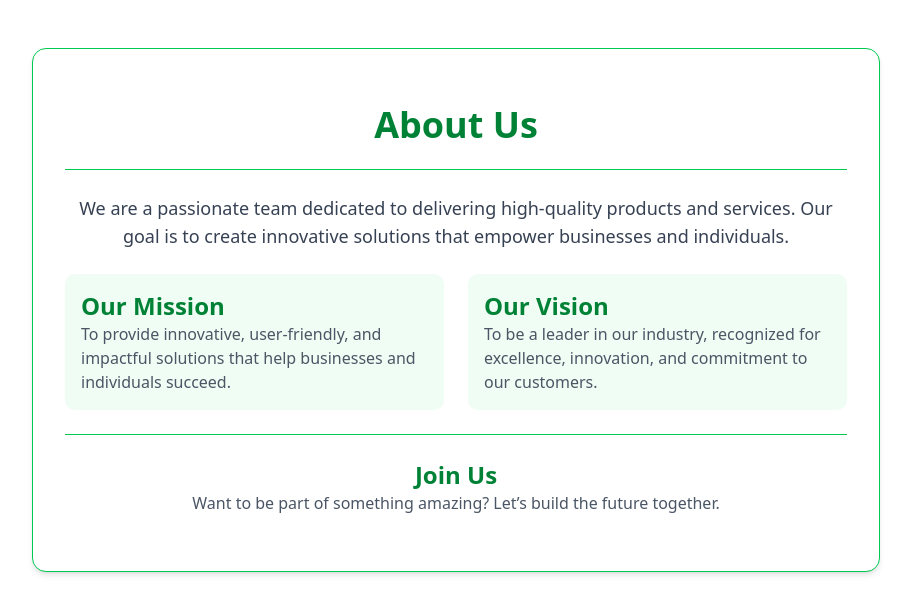
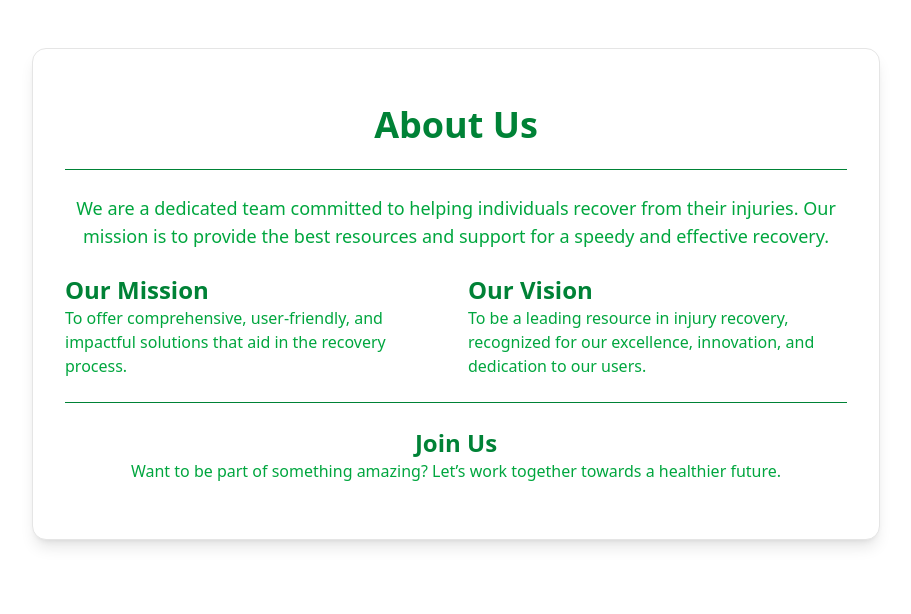
Before and after one commit to HackTues11DSD/frontend, a Next.js app: page /about in a window 1280 px wide. Shown: the top 614 px of the page, without its empty margins (184-1095 px from the left). Built offline with nearby package versions, Linux system fonts and the light colour scheme.

Commit message:
About Us

```diff
--- a/src/components/about.tsx
+++ b/src/components/about.tsx
@@ -4,38 +4,38 @@ import { Separator } from "@/components/ui/separator";
 export default function AboutUs() {
   return (
     <div className="container mx-auto max-w-4xl px-6 py-12">
-      <Card className="shadow-md rounded-xl bg-white border border-green-500">
+      <Card className="shadow-lg rounded-xl bg-white">
         <CardContent className="p-8 space-y-6">
           <h1 className="text-4xl font-bold text-center text-green-700">
             About Us
           </h1>
-          <Separator className="bg-green-500" />
-          <p className="text-gray-700 text-lg text-center">
-            We are a passionate team dedicated to delivering high-quality products and services.
-            Our goal is to create innovative solutions that empower businesses and individuals.
+          <Separator className="bg-green-700" />
+          <p className="text-green-600 text-lg text-center">
+            We are a dedicated team committed to helping individuals recover from their injuries.
+            Our mission is to provide the best resources and support for a speedy and effective recovery.
           </p>
 
           <div className="grid md:grid-cols-2 gap-6">
-            <div className="p-4 bg-green-50 rounded-lg">
+            <div>
               <h2 className="text-2xl font-semibold text-green-700">Our Mission</h2>
-              <p className="text-gray-600">
-                To provide innovative, user-friendly, and impactful solutions that help businesses and individuals succeed.
+              <p className="text-green-600">
+                To offer comprehensive, user-friendly, and impactful solutions that aid in the recovery process.
               </p>
             </div>
-            <div className="p-4 bg-green-50 rounded-lg">
+            <div>
               <h2 className="text-2xl font-semibold text-green-700">Our Vision</h2>
-              <p className="text-gray-600">
-                To be a leader in our industry, recognized for excellence, innovation, and commitment to our customers.
+              <p className="text-green-600">
+                To be a leading resource in injury recovery, recognized for our excellence, innovation, and dedication to our users.
               </p>
             </div>
           </div>
 
-          <Separator className="bg-green-500" />
+          <Separator className="bg-green-700" />
 
           <div className="text-center">
             <h2 className="text-2xl font-semibold text-green-700">Join Us</h2>
-            <p className="text-gray-600">
-              Want to be part of something amazing? Let’s build the future together.
+            <p className="text-green-600">
+              Want to be part of something amazing? Let’s work together towards a healthier future.
             </p>
           </div>
         </CardContent>
```
